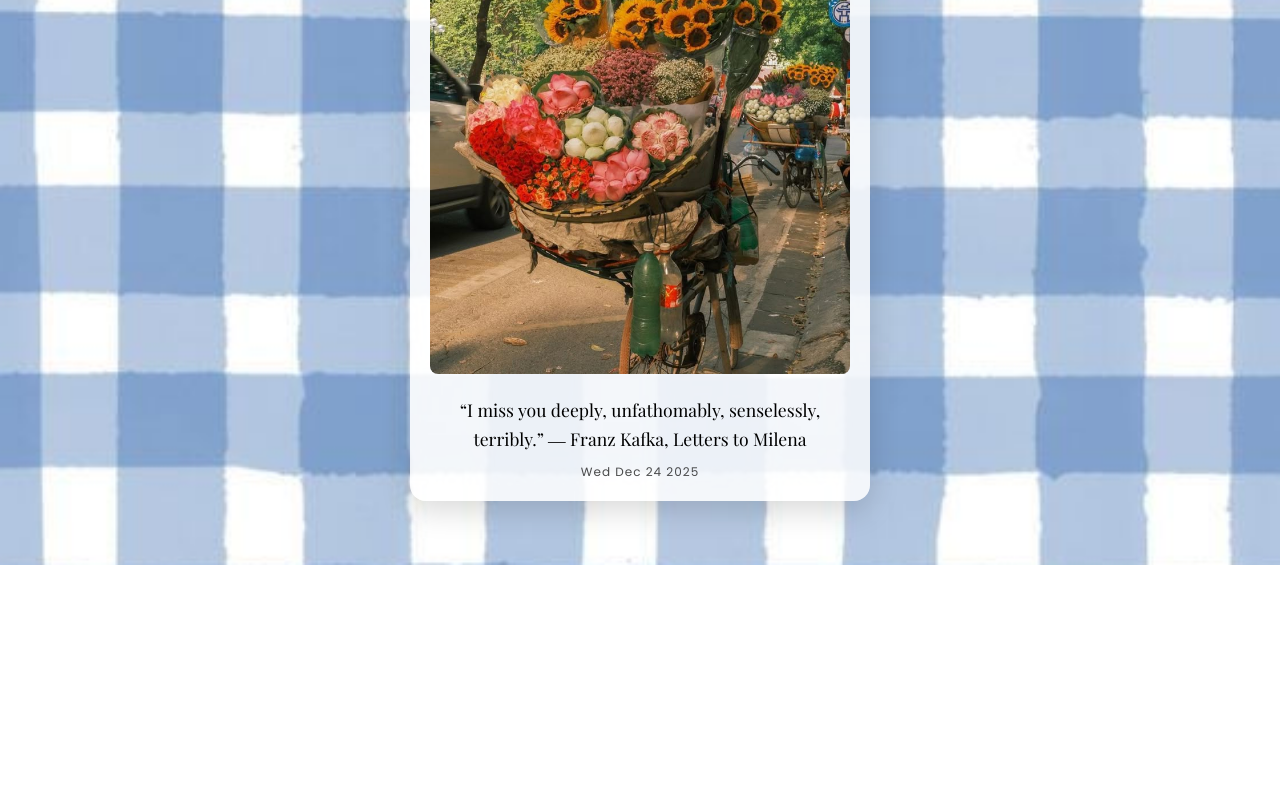
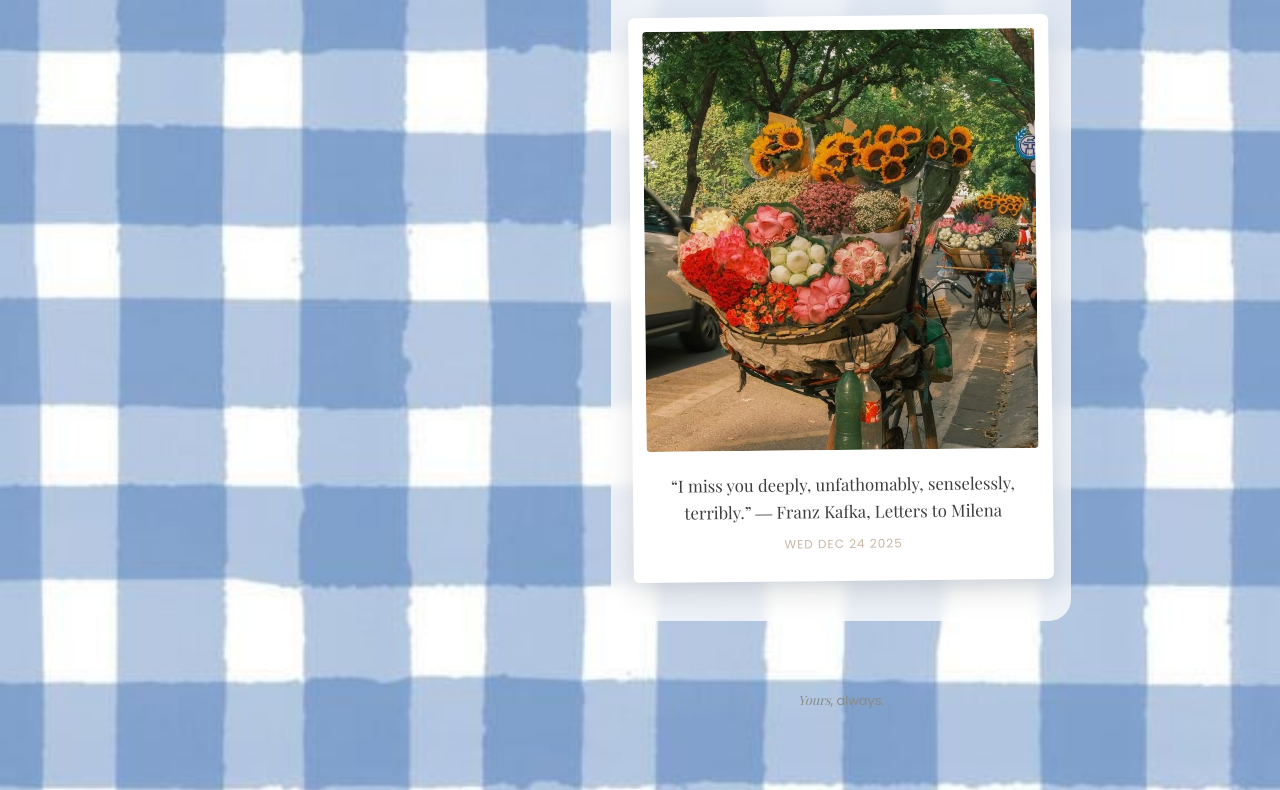
Before and after one commit to pikachuhadaturtle/flower_a_day, a plain HTML site: page index.html in a window 1280 px wide. Shown: the part 235-1025 px from the top of the page. Before the commit the page ends 800 px from the top, so only its background shows below. Drawn offline with nearby package versions, Linux system fonts and the light colour scheme; a web font is replaced by a local one.

Commit message:
Update index.html

```diff
--- a/index.html
+++ b/index.html
@@ -3,62 +3,136 @@
 <head>
   <meta charset="UTF-8" />
   <meta name="viewport" content="width=device-width, initial-scale=1.0" />
-  <title>Flowers for You</title>
+  <title>Flowers for You, Every Day</title>
+  <link href="https://fonts.googleapis.com/css2?family=Playfair+Display:ital,wght@0,400;0,600;1,400&family=Poppins:wght@300;400;500&display=swap" rel="stylesheet">
+  <style>
+    :root {
+      --bg: #faf7f4;
+      --card: #ffffff;
+      --text: #3d3d3d;
+      --soft: #c7b8a6;
+      }
 
-  <link href="https://fonts.googleapis.com/css2?family=Playfair+Display&family=Poppins&display=swap" rel="stylesheet">
+    * { box-sizing: border-box; }
 
-  <style>
     body {
       margin: 0;
+      font-family: 'Poppins', sans-serif;
+      color: var(--text);
+      display: flex;
+      justify-content: center;
+      background-image: url('background.jpg');
+      background-size: cover;
+      background-position: center;
+      background-repeat: no-repeat;
       min-height: 100vh;
-      font-family: 'Poppins', sans-serif;
-      background: url('background.jpg') center / cover no-repeat;
-      display: flex;
-      align-items: center;
-      justify-content: center;
     }
 
-    .card {
-      background: rgba(255,255,255,0.85);
-      padding: 20px;
-      border-radius: 16px;
-      max-width: 420px;
-      text-align: center;
-      box-shadow: 0 10px 30px rgba(0,0,0,0.15);
+    .container {
+      max-width: 900px;
+      padding: 40px 20px 80px;
     }
 
-    .card img {
-      width: 100%;
-      border-radius: 8px;
+    header {
+      text-align: center;
+      margin-bottom: 50px;
     }
 
-    .quote {
+    header h1 {
       font-family: 'Playfair Display', serif;
-      margin-top: 15px;
-      font-size: 1.1rem;
+      font-weight: 600;
+      font-size: 2.6rem;
+      margin-bottom: 10px;
+    }
+
+    header p {
+      font-size: 0.95rem;
+      color: #6a6a6a;
+    }
+
+    .frame {
+      padding: 40px 20px;
+      border-radius: 22px;
+      background: rgba(255, 255, 255, 0.75);
+      backdrop-filter: blur(6px);
+      -webkit-backdrop-filter: blur(6px);
+    }
+
+    .polaroid {
+      background: white;
+      padding: 14px 14px 28px;
+      box-shadow: 0 12px 30px rgba(0,0,0,0.12);
+      border-radius: 6px;
+      transform: rotate(-0.6deg);
+      max-width: 420px;
+      margin: 0 auto;
+    }
+
+    .polaroid img {
+      width: 100%;
+      height: 420px;
+      object-fit: cover;
+      border-radius: 4px;
+    }
+
+    .caption {
+      margin-top: 14px;
+      font-family: 'Playfair Display', serif;
+      font-size: 1.05rem;
       line-height: 1.6;
+      text-align: center;
     }
 
     .date {
-      margin-top: 10px;
+      text-align: center;
       font-size: 0.75rem;
       letter-spacing: 1px;
-      opacity: 0.7;
+      color: var(--soft);
+      text-transform: uppercase;
+      margin-top: 10px;
+    }
+
+    footer {
+      margin-top: 70px;
+      text-align: center;
+      font-size: 0.8rem;
+      color: #8a8a8a;
+    }
+
+    footer span {
+      font-family: 'Playfair Display', serif;
+      font-style: italic;
     }
   </style>
 </head>
+<body>
+  <div style="text-align:center; margin-bottom:30px;">
+    <h1 style="font-family:'Playfair Display',serif; font-size:2.4rem; margin-bottom:8px;">A Flower for You</h1>
+    <p style="font-size:0.95rem; opacity:0.8;">A reminder that you are worth celebrating every day!</p>
+  </div>
+  <div class="container">
+    <header>
+      <h1>A Flower for You</h1>
+      <p>A reminder that you are worth celebrating every day!</p>
+    </header>
 
-<body>
-  <div class="card">
-    <img src="flower-today.jpg" alt="Today's flower">
-    <div class="quote">“I miss you deeply, unfathomably, senselessly, terribly.”
-― Franz Kafka, Letters to Milena</div>
-    <div class="date" id="date"></div>
+    <section class="frame">
+      <div class="polaroid" id="todayFlower">
+        <img src="flower-today.jpg" alt="Today's flower" />
+        <div class="caption">“I miss you deeply, unfathomably, senselessly, terribly.” ― Franz Kafka, Letters to Milena</div>
+        <div class="date" id="dateText"></div>
+      </div>
+    </section>
+
+    <footer>
+      <span>Yours</span>, always.
+    </footer>
   </div>
 
   <script>
-    document.getElementById('date').innerText =
-      new Date().toDateString();
+    const date = new Date();
+    document.getElementById('dateText').innerText = date.toDateString();
   </script>
 </body>
+</body>
 </html>
```
